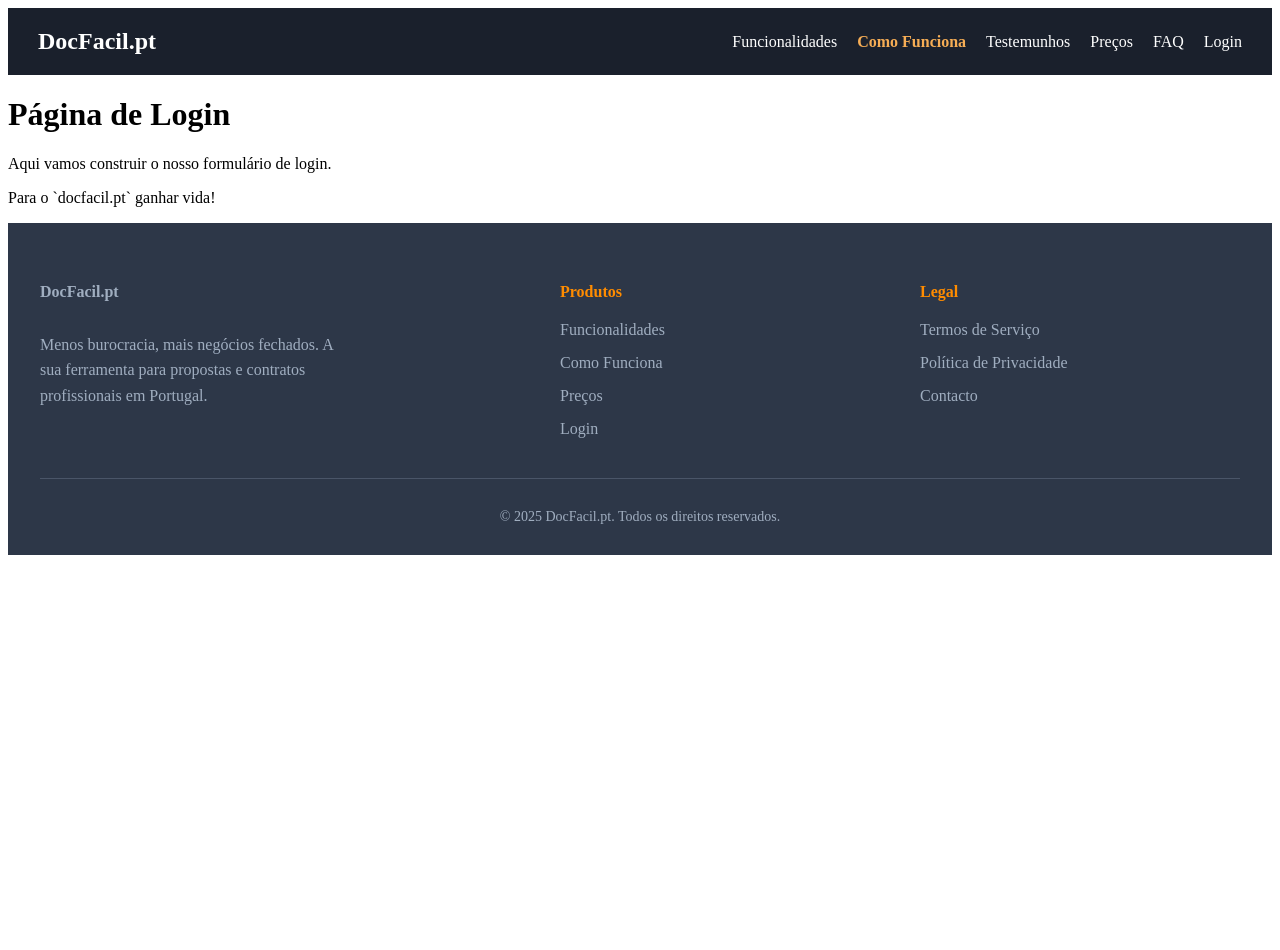
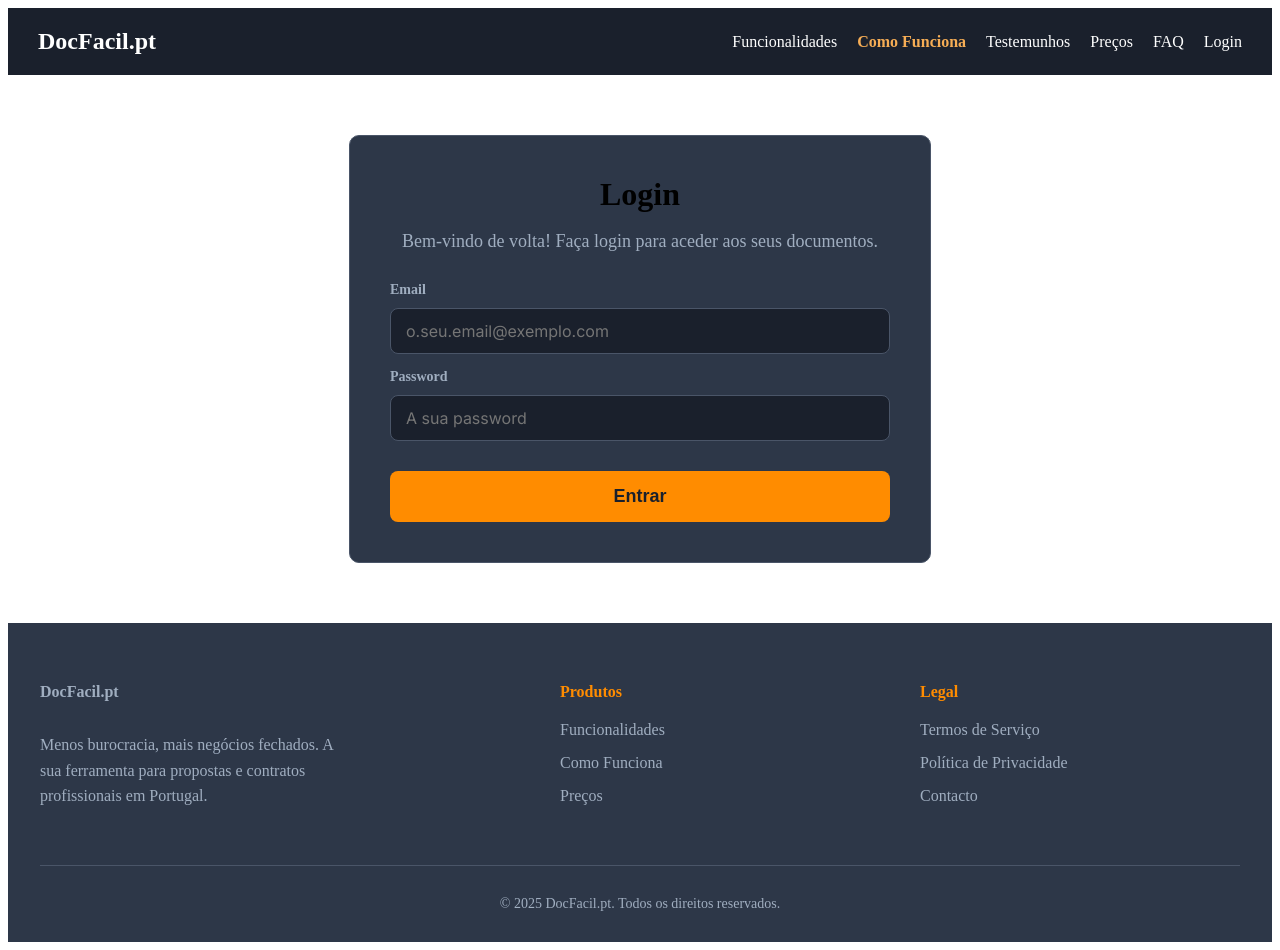
Before and after one commit to tiagodearaujo13-lab/docfacil-frontend-react, a React (Vite) app: page /login in a window 1280 px wide. Before the commit the page ends 800 px from the top, so only its background shows below. Built offline with nearby package versions, Linux system fonts and the light colour scheme.

Commit message:
Criei o Componente LoginForm e a LoginPage

```diff
--- a/src/components/Footer.jsx
+++ b/src/components/Footer.jsx
@@ -20,7 +20,7 @@ function Footer() {
                     <a href="#funcionalidades">Funcionalidades</a>
                     <a href="#como-funciona">Como Funciona</a>
                     <a href="#precos">Preços</a>
-                    <a href="#">Login</a>
+
                 </div>
 
                 <div className={styles.footerColuna}>
--- /dev/null
+++ b/src/components/LoginForm.jsx
@@ -0,0 +1,56 @@
+import { useState } from 'react';
+import styles from './LoginForm.module.css';
+
+function LoginForm () {
+
+    const [email, setEmail] = useState('');
+    const [password, setPassword] = useState('');
+
+    const handleSubmit = (evento) => {
+
+        evento.preventDefalt();
+
+        console.log("--- Tentativa De Login ---");
+        console.log("Email:", email);
+        console.log("Password:", password);
+
+    };
+
+    return (
+
+        <div className={styles.formCard}>
+
+            <h2>Login</h2>
+
+            <p>Bem-vindo de volta! Faça login para aceder aos seus documentos.</p>
+
+            <form className={styles.form} onSubmit={handleSubmit}>
+
+                <label htmlFor="email">Email</label>
+                <input
+                type="email"
+                id="email"
+                placeholder="o.seu.email@exemplo.com"
+                value={email}
+                onChange={(e) => setEmail(e.target.value)}
+                 />
+
+                 <label htmlFor="password">Password</label>
+                 <input
+                 type="password"
+                 id="password"
+                 placeholder="A sua password"
+                 value={password}
+                 onChange={(e) => setPassword(e.target.value)}
+                  />
+
+                  <button type="submit" className={styles.botaoLaranja}>
+                    Entrar
+                  </button>
+
+            </form>
+        </div>
+    );
+}
+
+export default LoginForm;
--- /dev/null
+++ b/src/components/LoginForm.module.css
@@ -0,0 +1,63 @@
+.formCard {
+    background-color: #2d3748;
+    max-width: 500px;
+    margin: 0 auto;
+    padding: 40px;
+    border-radius: 10px;
+    border: 1px solid #4a5568;
+}
+
+.formCard h2 {
+    text-align: center;
+    font-size: 32px;
+    font-weight: bold;
+    margin-top: 0;
+    margin-bottom: 10px;
+}
+
+.formCard p {
+    text-align: center;
+    font-size: 18px;
+    color: #a0aec0;
+    margin-bottom: 30px;
+}
+
+.form {
+   display: flex;
+   flex-direction: column;
+   gap: 15px;
+}
+
+.form label {
+    font-weight: bold;
+    font-size: 14px;
+    color: #a0aec0;
+    margin-bottom: -5px;
+}
+
+.form input {
+    background-color: #1a202c;
+    border: 1px solid #4a5568;
+    color: white;
+    padding: 12px 15px;
+    border-radius: 8px;
+    font-size: 16px;
+    font-family: 'Inter', sans-serif;
+}
+
+.botaoLaranja {
+    background-color: #ff8c00;
+    color: #1a202c;
+    font-size: 18px;
+    font-weight: bold;
+    text-decoration: none;
+    padding: 15px 30px;
+    border-radius: 8px;
+    border: none;
+    cursor: pointer;
+    margin-top: 15px;
+}
+
+.botaoLaranja:hover {
+    background-color: #dd9b4c;
+}
--- a/src/pages/LandingPage.jsx
+++ b/src/pages/LandingPage.jsx
@@ -6,6 +6,7 @@ import Pricing from '../components/Pricing.jsx';
 import FAQ from '../components/FAQ.jsx';
 import FeedbackForm from '../components/FeedbackForm.jsx';
 import ScrollReveal from '../components/ScrollReveal.jsx';
+
 
 
 function LandingPage() {
--- a/src/pages/LoginPage.jsx
+++ b/src/pages/LoginPage.jsx
@@ -1,13 +1,13 @@
+import LoginForm from '../components/LoginForm.jsx';
+
+import styles from './Page.module.css';
+
 function LoginPage() {
     return (
 
-        <div styles={{ padding: '100px 30px', color: 'white' }}>
-
-            <h1>Página de Login</h1>
-
-            <p>Aqui vamos construir o nosso formulário de login.</p>
-            <p>Para o `docfacil.pt` ganhar vida!</p>
-        </div>
+        <div className={styles.pageContainer}>
+    <LoginForm />
+    </div>
     );
 }
 
--- /dev/null
+++ b/src/pages/Page.module.css
@@ -0,0 +1,5 @@
+.pageContainer {
+    padding: 60px 30px;
+    max-width: 1200px;
+    margin: 0 auto;
+}
```
